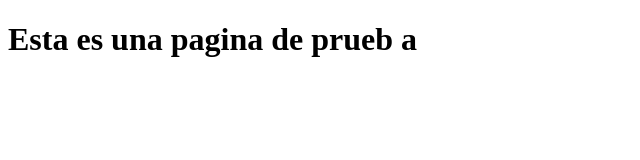
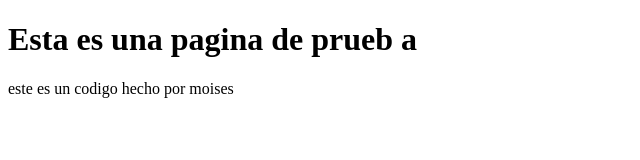
Before and after one commit to EdgarJonathan/pruebaGit, a plain HTML site: page index.html in a window 1280 px wide. Shown: the whole page, without its empty margins (0-640 px from the left). Drawn offline with Linux system fonts and the light colour scheme.

Commit message:
es mi primer commit de moises

```diff
--- a/index.html
+++ b/index.html
@@ -9,6 +9,9 @@
 <body>
 
     <h1>Esta es una pagina de prueb a</h1>
+    <p>este es un codigo hecho por moises
+
+    </p>
 
 </body>
 </html>
```
